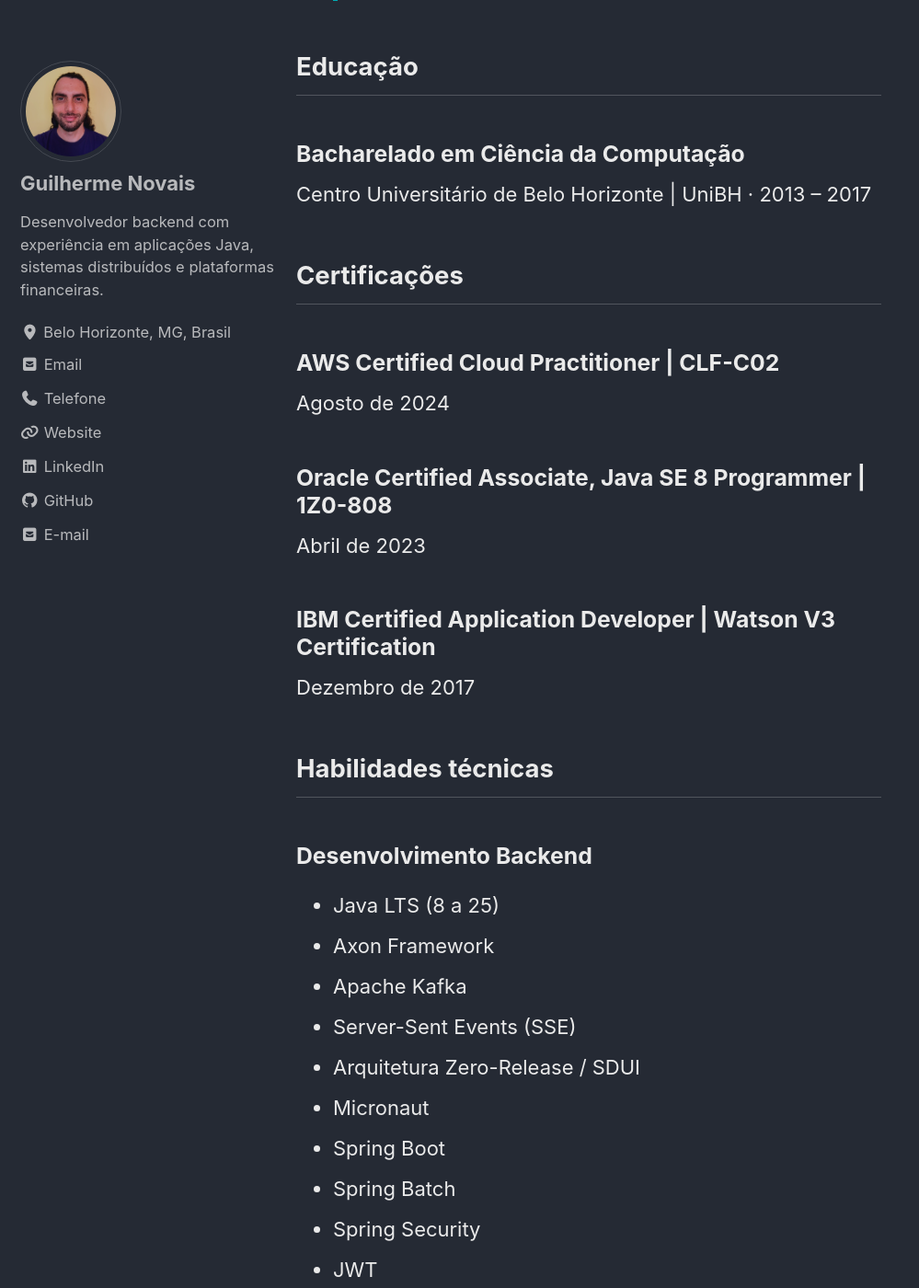
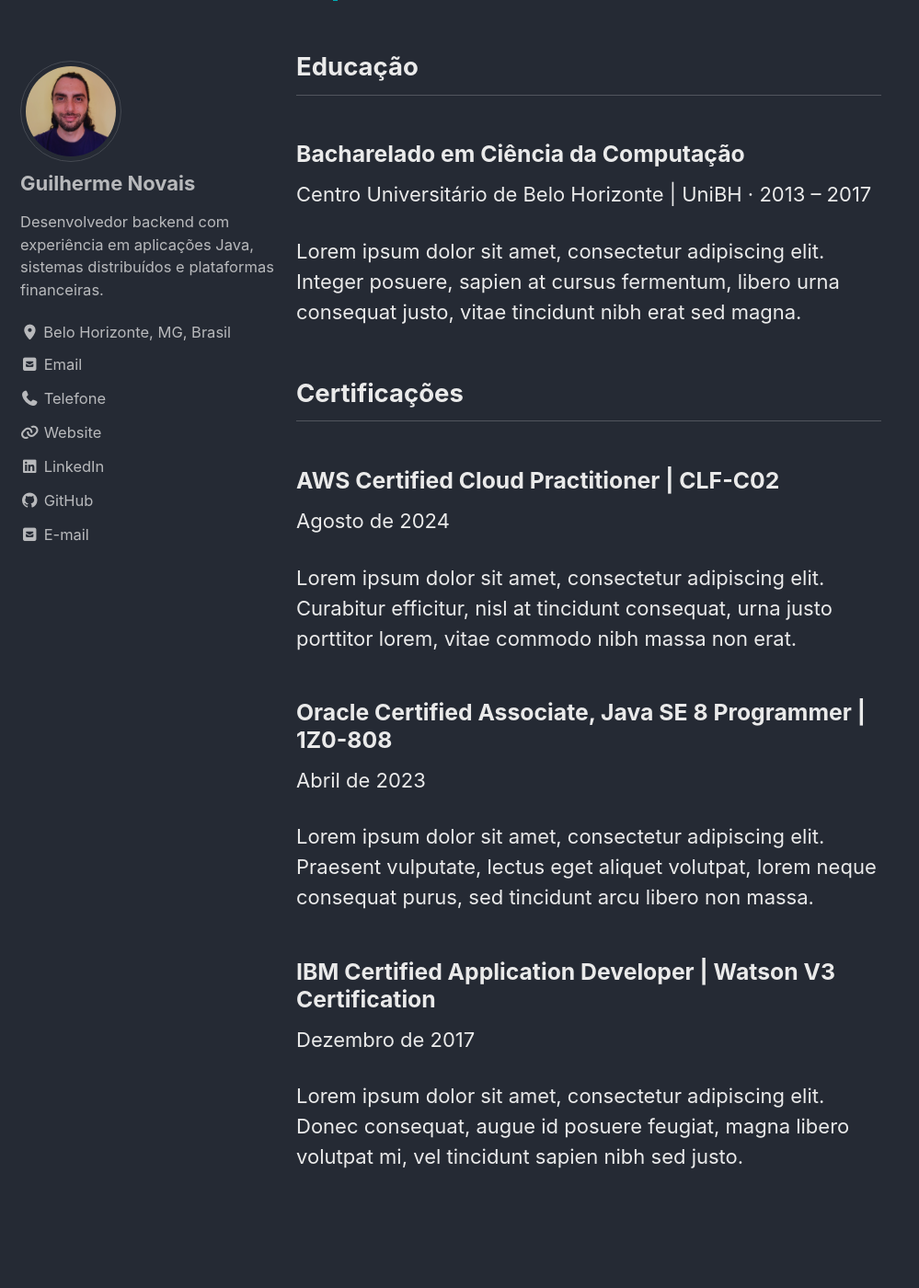
Before and after one commit to guiNovais/guiNovais.github.io, a Jekyll site: the page built from index.md, in a window 1280 px wide and 1400 px high, scrolled down 9961 px. Shown: the whole window at 92% size, without its empty margins (0-999 px from the left). Built offline with Jekyll 4.4.1, drawn with Linux system fonts in a browser that asks for light colours; cached includes are drawn as plain includes; some of the changed text lies outside the part shown.

Commit message:
:art: education and certifications structure

```diff
--- a/_data/portfolio/pt-BR.yml
+++ b/_data/portfolio/pt-BR.yml
@@ -238,25 +238,27 @@ education:
   - institution: Centro Universitário de Belo Horizonte | UniBH
     degree: Bacharelado em Ciência da Computação
     period: 2013 – 2017
+    description: >-
+      Lorem ipsum dolor sit amet, consectetur adipiscing elit. Integer posuere,
+      sapien at cursus fermentum, libero urna consequat justo, vitae tincidunt
+      nibh erat sed magna.
 
 certifications:
   - name: AWS Certified Cloud Practitioner | CLF-C02
     period: Agosto de 2024
+    description: >-
+      Lorem ipsum dolor sit amet, consectetur adipiscing elit. Curabitur
+      efficitur, nisl at tincidunt consequat, urna justo porttitor lorem, vitae
+      commodo nibh massa non erat.
   - name: Oracle Certified Associate, Java SE 8 Programmer | 1Z0-808
     period: Abril de 2023
+    description: >-
+      Lorem ipsum dolor sit amet, consectetur adipiscing elit. Praesent
+      vulputate, lectus eget aliquet volutpat, lorem neque consequat purus,
+      sed tincidunt arcu libero non massa.
   - name: IBM Certified Application Developer | Watson V3 Certification
     period: Dezembro de 2017
-
-skills:
-  - category: Desenvolvimento Backend
-    items: [Java LTS (8 a 25), Axon Framework, Apache Kafka, Server-Sent Events (SSE), Arquitetura Zero-Release / SDUI, Micronaut, Spring Boot, Spring Batch, Spring Security, JWT, Java EE (JEE), JUnit, JaCoCo, Mockito, Selenium, Gherkin / Cucumber, SonarQube, Swagger / OpenAPI Codegen, C#, .NET Core, NUnit, Python, Jupyter Notebook]
-  - category: Desenvolvimento Frontend e Mobile
-    items: [React Native, Angular, TypeScript, JavaScript]
-  - category: Computação em Nuvem e DevOps
-    items: [AWS, Infrastructure as Code (IaC), Kubernetes, k9s, OpenTelemetry, Grafana, Argo CD, Azure, ITSM ServiceNow, IBM Cloud, IBM Cloud Continuous Delivery]
-  - category: IA, NLP e Chatbots
-    items: [Spec-Driven Development (SDD), OpenSpec, MCP (Model Context Protocol), Cursor IDE, IBM Watson Assistant, Blip, Salesforce Einstein Bots]
-  - category: Bancos de Dados e ORMs
-    items: [SQL Server, PostgreSQL, Oracle Database, MongoDB, Redis / Valkey, Elasticsearch, SQLite, H2, JPA / Hibernate, Entity Framework, Dapper, LucidORM]
-  - category: Práticas e Arquitetura de Software
-    items: [Padrão SAGA, Arquitetura Hexagonal (Ports & Adapters), CQRS, Event Sourcing, Idempotência, Domain-Driven Design (DDD), Test-Driven Development (TDD), SOLID, APIs RESTful, SOAP, Git Flow, Semantic Versioning (SemVer)]
+    description: >-
+      Lorem ipsum dolor sit amet, consectetur adipiscing elit. Donec consequat,
+      augue id posuere feugiat, magna libero volutpat mi, vel tincidunt sapien
+      nibh sed justo.
--- a/index.md
+++ b/index.md
@@ -45,6 +45,7 @@ author_profile: true
 <article itemscope itemtype="https://schema.org/EducationalOccupationalCredential">
   <h3 itemprop="credentialCategory">{{ education.degree }}</h3>
   <p><span itemprop="recognizedBy">{{ education.institution }}</span> · <time datetime="{{ education.period }}">{{ education.period }}</time></p>
+  {{ education.description | markdownify }}
 </article>
 {% endfor %}
 
@@ -54,16 +55,6 @@ author_profile: true
 <article itemscope itemtype="https://schema.org/EducationalOccupationalCredential">
   <h3 itemprop="name">{{ certification.name }}</h3>
   <p><time datetime="{{ certification.period }}">{{ certification.period }}</time></p>
+  {{ certification.description | markdownify }}
 </article>
 {% endfor %}
-
-## Habilidades técnicas {#habilidades-tecnicas}
-
-{% for group in content.skills %}
-### {{ group.category }}
-
-<ul class="skill-list">
-  {% for skill in group.items %}<li>{{ skill }}</li>{% endfor %}
-</ul>
-
-{% endfor %}
--- /dev/null
+++ b/openspec/changes/archive/2026-11-02-add-qualification-descriptions-remove-skills/.openspec.yaml
@@ -0,0 +1,2 @@
+schema: spec-driven
+created: 2026-11-02
```
Also changed, not shown: openspec/changes/archive/2026-11-02-add-qualification-descriptions-remove-skills/design.md (added, +30 -0 lines), openspec/changes/archive/2026-11-02-add-qualification-descriptions-remove-skills/proposal.md (added, +32 -0 lines), openspec/changes/archive/2026-11-02-add-qualification-descriptions-remove-skills/specs/professional-portfolio/spec.md (added, +32 -0 lines), openspec/changes/archive/2026-11-02-add-qualification-descriptions-remove-skills/tasks.md (added, +17 -0 lines), openspec/specs/professional-portfolio/spec.md (+18 -2 lines).
